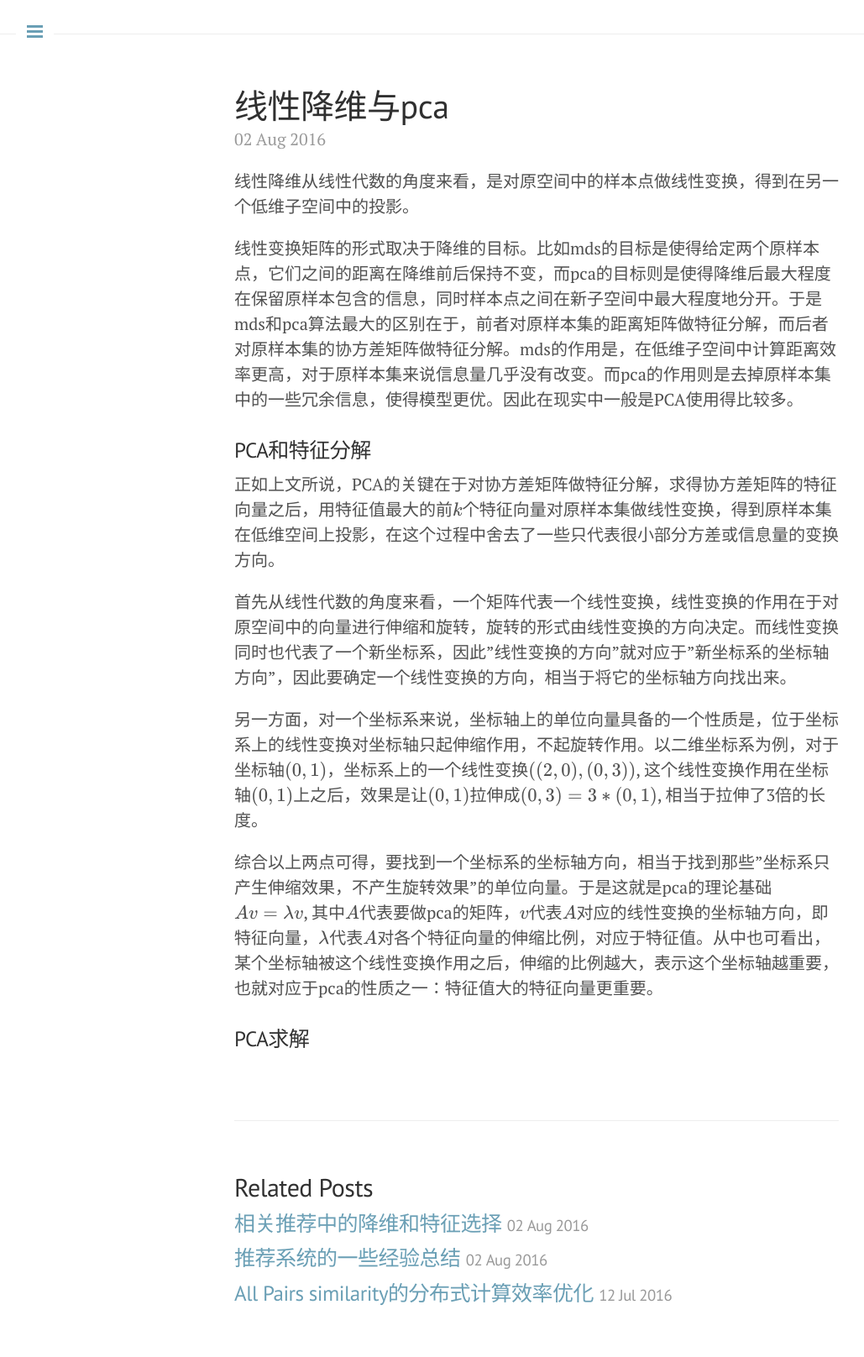
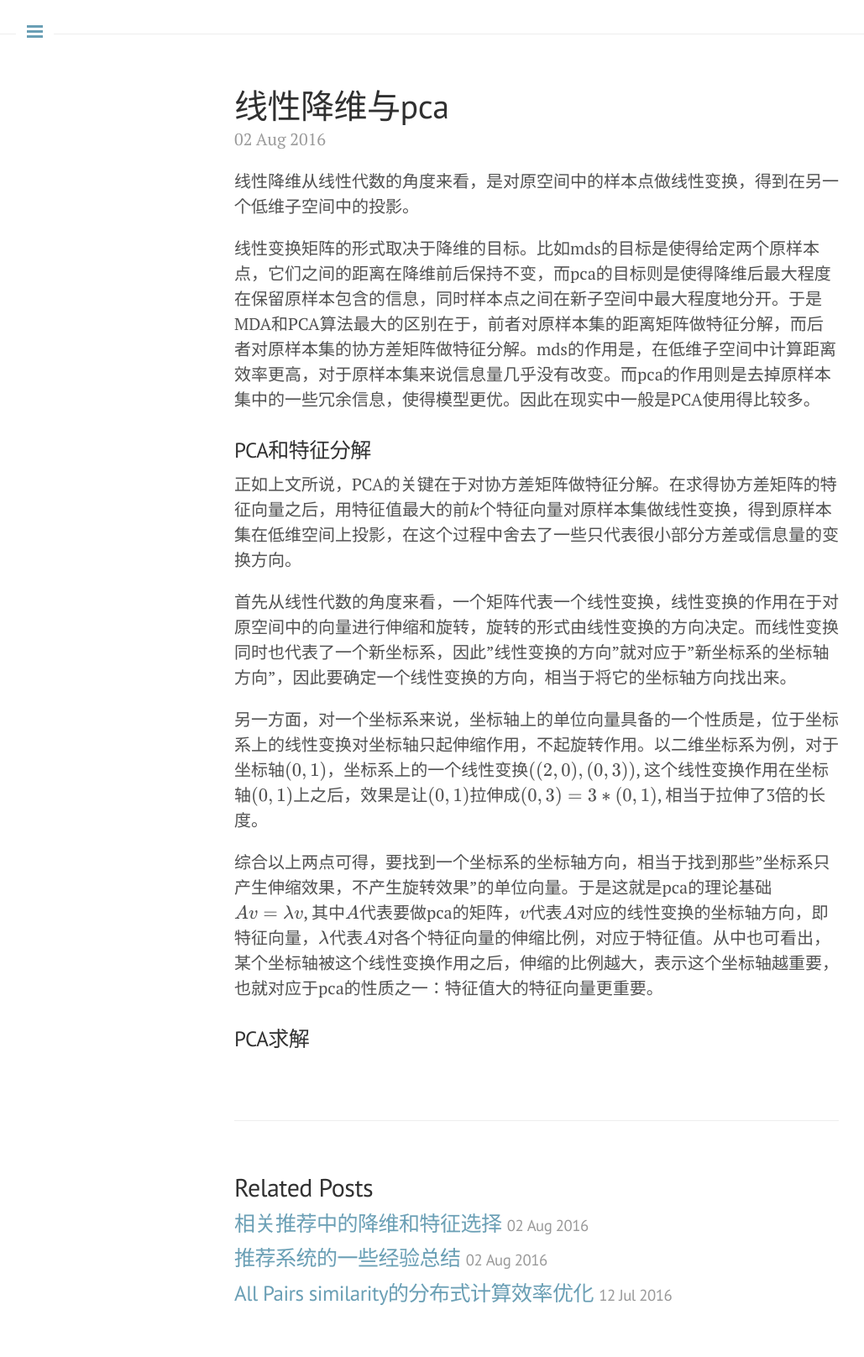
Before and after one commit to nomadcube/nomadcube.github.io, a Jekyll site: the page built from _posts/2016-08-02-线性降维与pca.md, in a window 1280 px wide. Shown: the whole page at 84% size, without its empty margins (1-1030 px from the left). Built offline with Jekyll 4.4.1, drawn with Linux system fonts in a browser that asks for light colours; formulas are drawn with MathJax 3; comment, search, counter and statistics services are not loaded.

Commit message:
新文章

```diff
--- a/_posts/2016-08-02-线性降维与pca.md
+++ b/_posts/2016-08-02-线性降维与pca.md
@@ -5,10 +5,10 @@ tags: 机器学习
 
 线性降维从线性代数的角度来看，是对原空间中的样本点做线性变换，得到在另一个低维子空间中的投影。
 
-线性变换矩阵的形式取决于降维的目标。比如mds的目标是使得给定两个原样本点，它们之间的距离在降维前后保持不变，而pca的目标则是使得降维后最大程度在保留原样本包含的信息，同时样本点之间在新子空间中最大程度地分开。于是mds和pca算法最大的区别在于，前者对原样本集的距离矩阵做特征分解，而后者对原样本集的协方差矩阵做特征分解。mds的作用是，在低维子空间中计算距离效率更高，对于原样本集来说信息量几乎没有改变。而pca的作用则是去掉原样本集中的一些冗余信息，使得模型更优。因此在现实中一般是PCA使用得比较多。
+线性变换矩阵的形式取决于降维的目标。比如mds的目标是使得给定两个原样本点，它们之间的距离在降维前后保持不变，而pca的目标则是使得降维后最大程度在保留原样本包含的信息，同时样本点之间在新子空间中最大程度地分开。于是MDA和PCA算法最大的区别在于，前者对原样本集的距离矩阵做特征分解，而后者对原样本集的协方差矩阵做特征分解。mds的作用是，在低维子空间中计算距离效率更高，对于原样本集来说信息量几乎没有改变。而pca的作用则是去掉原样本集中的一些冗余信息，使得模型更优。因此在现实中一般是PCA使用得比较多。
 
 ### PCA和特征分解
-正如上文所说，PCA的关键在于对协方差矩阵做特征分解，求得协方差矩阵的特征向量之后，用特征值最大的前$$k$$个特征向量对原样本集做线性变换，得到原样本集在低维空间上投影，在这个过程中舍去了一些只代表很小部分方差或信息量的变换方向。
+正如上文所说，PCA的关键在于对协方差矩阵做特征分解。在求得协方差矩阵的特征向量之后，用特征值最大的前$$k$$个特征向量对原样本集做线性变换，得到原样本集在低维空间上投影，在这个过程中舍去了一些只代表很小部分方差或信息量的变换方向。
 
 首先从线性代数的角度来看，一个矩阵代表一个线性变换，线性变换的作用在于对原空间中的向量进行伸缩和旋转，旋转的形式由线性变换的方向决定。而线性变换同时也代表了一个新坐标系，因此"线性变换的方向"就对应于"新坐标系的坐标轴方向"，因此要确定一个线性变换的方向，相当于将它的坐标轴方向找出来。
 
```
